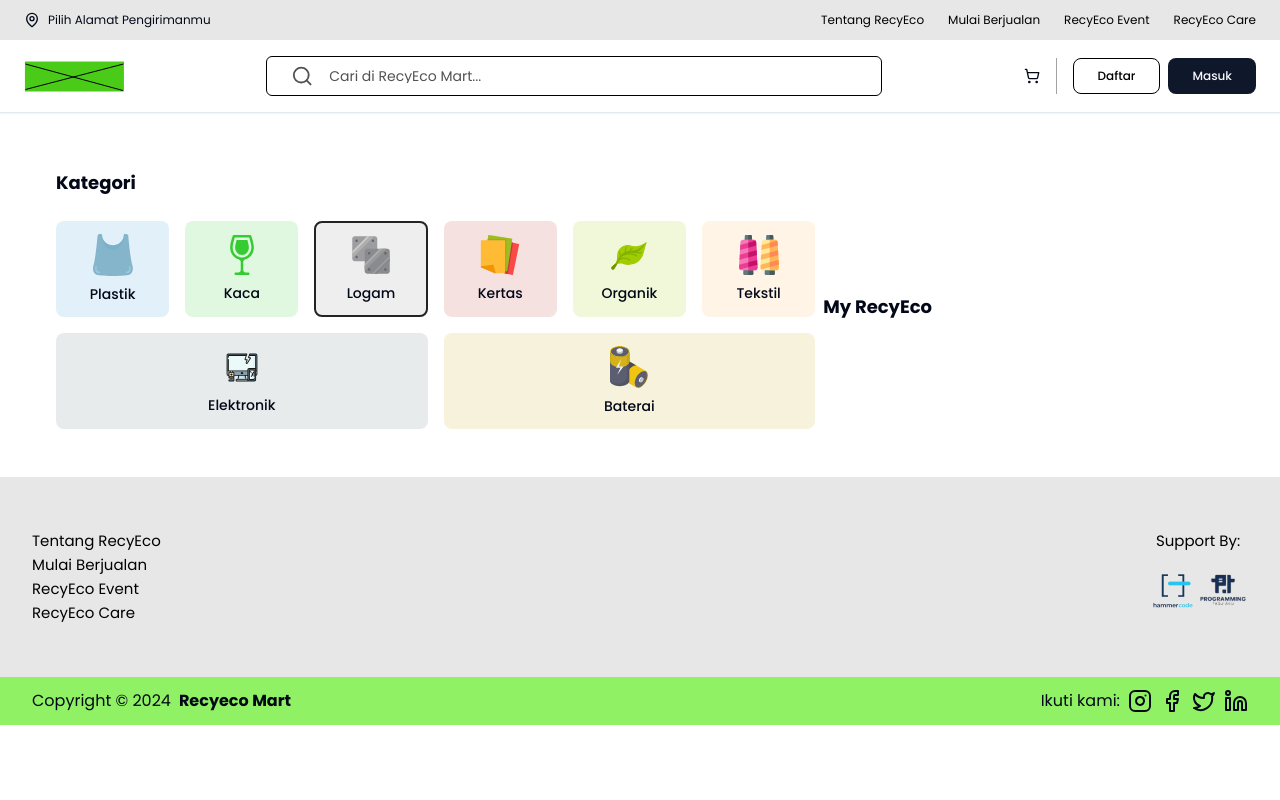
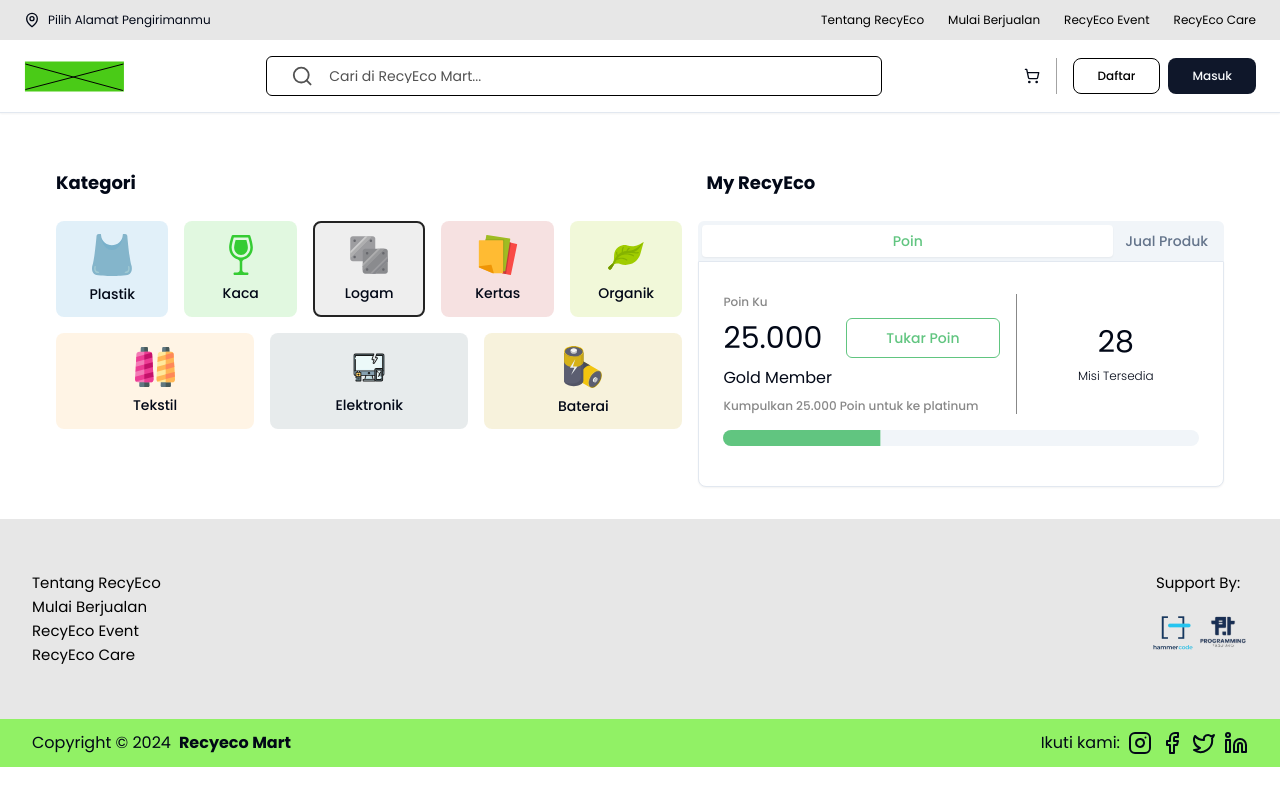
Before and after one commit to proxo-pt/recyeco-fe, a Next.js app: page / in a window 1280 px wide. Built offline with nearby package versions, Linux system fonts and the light colour scheme.

Commit message:
feat: Slicing My Point Tabs

```diff
--- a/package.json
+++ b/package.json
@@ -14,7 +14,9 @@
   "dependencies": {
     "@radix-ui/react-dropdown-menu": "^2.0.6",
     "@radix-ui/react-icons": "^1.3.0",
+    "@radix-ui/react-progress": "^1.0.3",
     "@radix-ui/react-slot": "^1.0.2",
+    "@radix-ui/react-tabs": "^1.0.4",
     "class-variance-authority": "^0.7.0",
     "clsx": "^2.1.0",
     "lucide-react": "^0.344.0",
--- /dev/null
+++ b/src/components/ui/progress.tsx
@@ -0,0 +1,28 @@
+'use client';
+
+import * as React from 'react';
+import * as ProgressPrimitive from '@radix-ui/react-progress';
+
+import { cn } from '@/lib/utils';
+
+const Progress = React.forwardRef<
+  React.ElementRef<typeof ProgressPrimitive.Root>,
+  React.ComponentPropsWithoutRef<typeof ProgressPrimitive.Root>
+>(({ className, value, ...props }, ref) => (
+  <ProgressPrimitive.Root
+    ref={ref}
+    className={cn(
+      'relative h-4 w-full overflow-hidden rounded-full bg-secondary',
+      className
+    )}
+    {...props}
+  >
+    <ProgressPrimitive.Indicator
+      className="h-full w-full flex-1 bg-recyeco-primary transition-all"
+      style={{ transform: `translateX(-${100 - (value || 0)}%)` }}
+    />
+  </ProgressPrimitive.Root>
+));
+Progress.displayName = ProgressPrimitive.Root.displayName;
+
+export { Progress };
--- /dev/null
+++ b/src/components/ui/tabs.tsx
@@ -0,0 +1,55 @@
+'use client';
+
+import * as React from 'react';
+import * as TabsPrimitive from '@radix-ui/react-tabs';
+
+import { cn } from '@/lib/utils';
+
+const Tabs = TabsPrimitive.Root;
+
+const TabsList = React.forwardRef<
+  React.ElementRef<typeof TabsPrimitive.List>,
+  React.ComponentPropsWithoutRef<typeof TabsPrimitive.List>
+>(({ className, ...props }, ref) => (
+  <TabsPrimitive.List
+    ref={ref}
+    className={cn(
+      'inline-flex h-10 items-center rounded-t-md bg-muted p-1 text-muted-foreground',
+      className
+    )}
+    {...props}
+  />
+));
+TabsList.displayName = TabsPrimitive.List.displayName;
+
+const TabsTrigger = React.forwardRef<
+  React.ElementRef<typeof TabsPrimitive.Trigger>,
+  React.ComponentPropsWithoutRef<typeof TabsPrimitive.Trigger>
+>(({ className, ...props }, ref) => (
+  <TabsPrimitive.Trigger
+    ref={ref}
+    className={cn(
+      'inline-flex items-center justify-center whitespace-nowrap rounded-sm px-3 py-1.5 text-sm font-medium ring-offset-background transition-all focus-visible:outline-none focus-visible:ring-2 focus-visible:ring-ring focus-visible:ring-offset-2 disabled:pointer-events-none disabled:opacity-50 data-[state=active]:flex-1 data-[state=active]:bg-background data-[state=active]:text-recyeco-primary data-[state=active]:shadow-sm',
+      className
+    )}
+    {...props}
+  />
+));
+TabsTrigger.displayName = TabsPrimitive.Trigger.displayName;
+
+const TabsContent = React.forwardRef<
+  React.ElementRef<typeof TabsPrimitive.Content>,
+  React.ComponentPropsWithoutRef<typeof TabsPrimitive.Content>
+>(({ className, ...props }, ref) => (
+  <TabsPrimitive.Content
+    ref={ref}
+    className={cn(
+      'ring-offset-background focus-visible:outline-none focus-visible:ring-2 focus-visible:ring-ring focus-visible:ring-offset-2',
+      className
+    )}
+    {...props}
+  />
+));
+TabsContent.displayName = TabsPrimitive.Content.displayName;
+
+export { Tabs, TabsList, TabsTrigger, TabsContent };
--- a/src/features/Main/components/Kategori/index.tsx
+++ b/src/features/Main/components/Kategori/index.tsx
@@ -1,16 +1,19 @@
 'use client';
 import { Button } from '@/components/ui/button';
+import { Card, CardContent } from '@/components/ui/card';
 import Icon from '@/components/ui/icon';
+import { Progress } from '@/components/ui/progress';
+import { Tabs, TabsContent, TabsList, TabsTrigger } from '@/components/ui/tabs';
 import { CategoryItems } from '@/constants/menu';
 import Link from 'next/link';
 import { FC } from 'react';
 
 const CardKategori: FC = () => {
   return (
-    <div className="flex lg:flex-row flex-col items-center justify-center p-8 bg-white rounded-lg mt-6">
-      <div className="basis-[65%] flex flex-col gap-6 justify-center">
+    <div className="flex lg:flex-row flex-col gap-4 items-start justify-center p-8 bg-white rounded-lg mt-6">
+      <div className="flex-1 flex flex-col gap-6 mb-4">
         <h1 className="text-lg font-bold">Kategori</h1>
-        <div className="flex flex-wrap gap-4 items-center mb-4">
+        <div className="flex flex-wrap gap-4 items-center justify-center">
           {CategoryItems.map(({ id, backgroundColor, borderColor, label }) => (
             <Button
               key={id}
@@ -26,8 +29,48 @@ const CardKategori: FC = () => {
           ))}
         </div>
       </div>
-      <div className="basis-[35%]">
+      <div className="basis-[45%] flex flex-col gap-6 w-full justify-center">
         <h1 className="text-lg font-bold ml-2">My RecyEco</h1>
+        <div className="rounded-md">
+          <Tabs defaultValue="poin" className="w-full">
+            <TabsList className="w-full flex">
+              <TabsTrigger value="poin">Poin</TabsTrigger>
+              <TabsTrigger value="jualproduk">Jual Produk</TabsTrigger>
+            </TabsList>
+            <TabsContent value="poin">
+              <Card className="py-4 rounded-t-none">
+                <CardContent>
+                  <div className="flex md:flex-row flex-col gap-4 justify-center items-center py-4">
+                    <div className="flex-1 space-y-2 md:border-r border-recyeco-text-muted md:pr-4">
+                      <p className="text-xs text-recyeco-text-muted font-medium">
+                        Poin Ku
+                      </p>
+                      <div className="flex flex-wrap gap-x-6 gap-y-1 justify-between items-center">
+                        <h1 className="text-3xl">25.000</h1>
+                        <Button
+                          variant="outline"
+                          className="flex-1 border-recyeco-primary text-recyeco-primary hover:text-recyeco-secondary"
+                        >
+                          Tukar Poin
+                        </Button>
+                      </div>
+                      <h1 className="text-base">Gold Member</h1>
+                      <p className="text-xs text-recyeco-text-muted font-medium">
+                        Kumpulkan 25.000 Poin untuk ke platinum
+                      </p>
+                    </div>
+                    <div className="basis-[35%] flex flex-col space-y-2 justify-center items-center">
+                      <h1 className="text-3xl">28</h1>
+                      <p className="text-xs font-light">Misi Tersedia</p>
+                    </div>
+                  </div>
+                  <Progress value={33} />
+                </CardContent>
+              </Card>
+            </TabsContent>
+            <TabsContent value="jualproduk">Jual Produk Tabs.</TabsContent>
+          </Tabs>
+        </div>
       </div>
     </div>
   );
--- a/tailwind.config.ts
+++ b/tailwind.config.ts
@@ -54,7 +54,10 @@ const config = {
         },
         recyeco: {
           primary: '#61C580',
-          secondary: '#6AE536'
+          secondary: '#6AE536',
+          text: {
+            muted: '#888888'
+          }
         }
       },
       borderRadius: {
```
Also changed, not shown: 1 other file (tests, documents, lock files or other folders).
